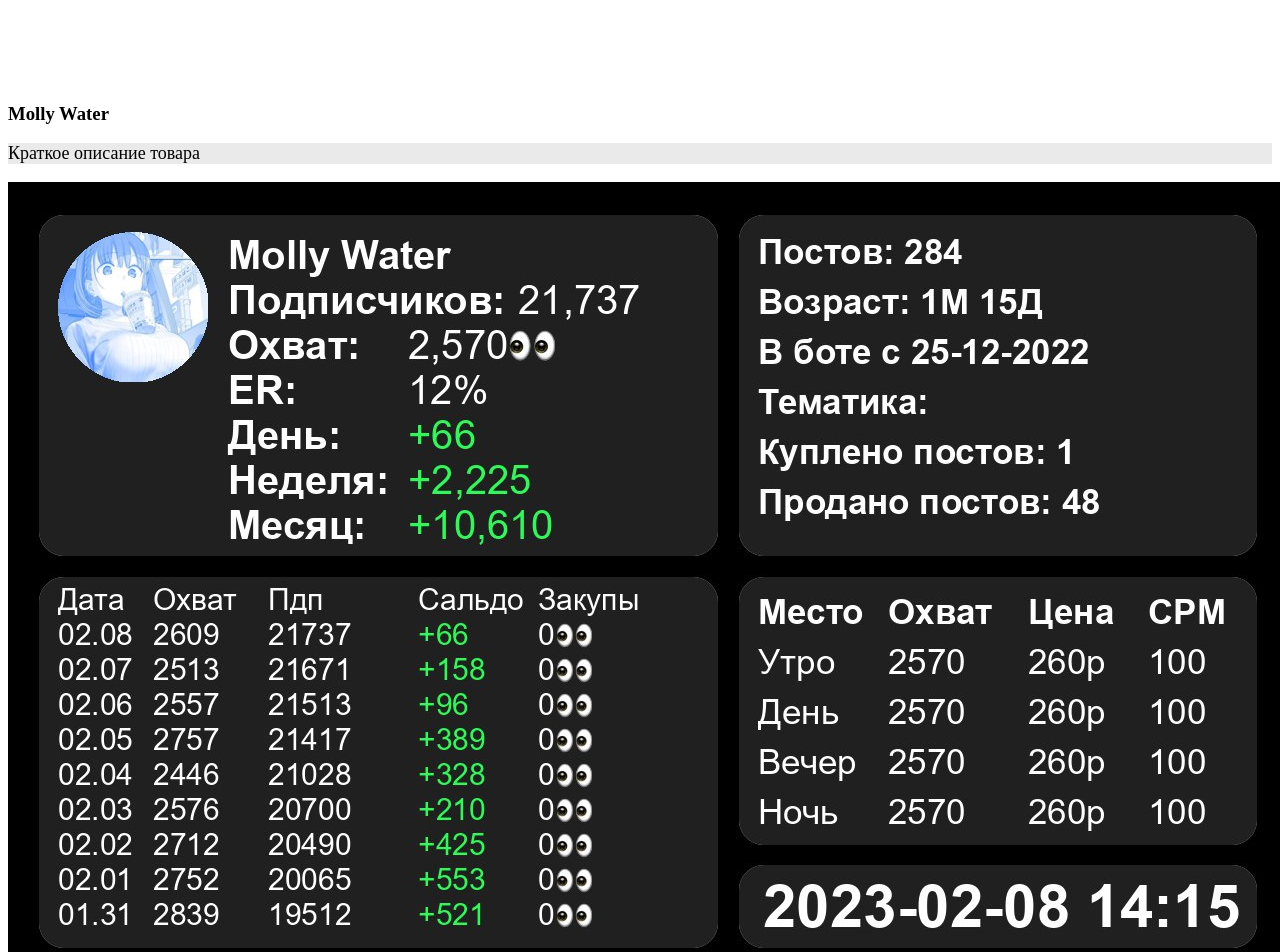
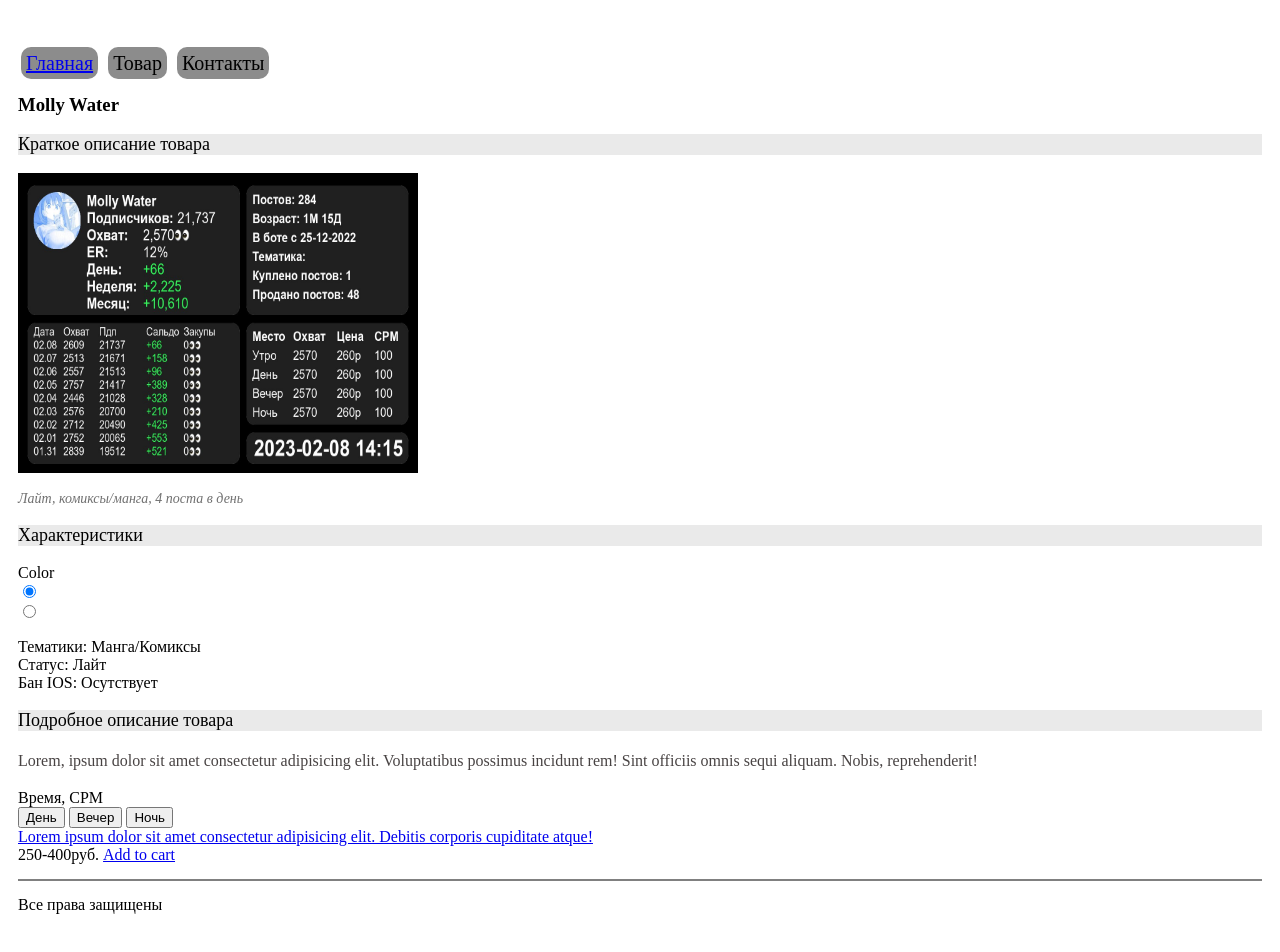
Before and after one commit to DoctorNik/network_shop, a plain HTML site: page molly.html in a window 1280 px wide. Shown: the top 952 px of the page. Drawn offline with Linux system fonts and the light colour scheme.

Commit message:
добавлена страница товара начальная версия

```diff
--- a/molly.html
+++ b/molly.html
@@ -6,11 +6,16 @@
         <title>Molly Water</title>
     </head>
     <body>
-          <!-- Левая колонка / Статистика канала --></pre>
+          <!-- Левая колонка / Статистика канала -->
         <div class="left-column"><img src="" alt="" data-image="" /> <img src="" alt="" data-image="" /></div>
-        <pre>
-
-        <!-- Правая колонка --></pre>
+        <!-- Правая колонка -->
+        <header>
+            <ul class="menu-bar">
+                <li><a href=index.html>Главная</a></li>
+                <li>Товар</li>
+                <li>Контакты</li>
+            </ul>
+        </header>
         <aside class="right-column"><!-- Описание -->
             <section class="product-description">
                 <h1>Molly Water</h1>
@@ -46,6 +51,8 @@
             <!-- Product Pricing -->
             <div class="product-price">250-400руб. <a class="cart-btn" href="#">Add to cart</a></div>
         </aside>
-        <pre>
+    <footer>
+        Все права защищены
+    </footer>
     </body>
 </html>
--- a/tovar.css
+++ b/tovar.css
@@ -21,7 +21,33 @@ h3{
     line-height: 24px;
 }
 
-.product-img{
-    width: 300px;
+.product_img{
+    width: 400px;
     height: 300px;
 }
+
+ul.menu-bar {
+    list-style: none;
+    padding-left: 0;
+
+}
+
+li{
+    display: inline;
+    margin: 0px;
+    font-size: 20px;
+    background-color: #8C8C8C;
+    border-radius: 10px;
+    padding: 5px;
+    margin: 3px;
+}
+
+html{
+    padding: 10px;
+}
+
+footer{
+    border-top: 2px solid gray;
+    padding-top: 15px;
+    margin-top: 15px;
+}
```
